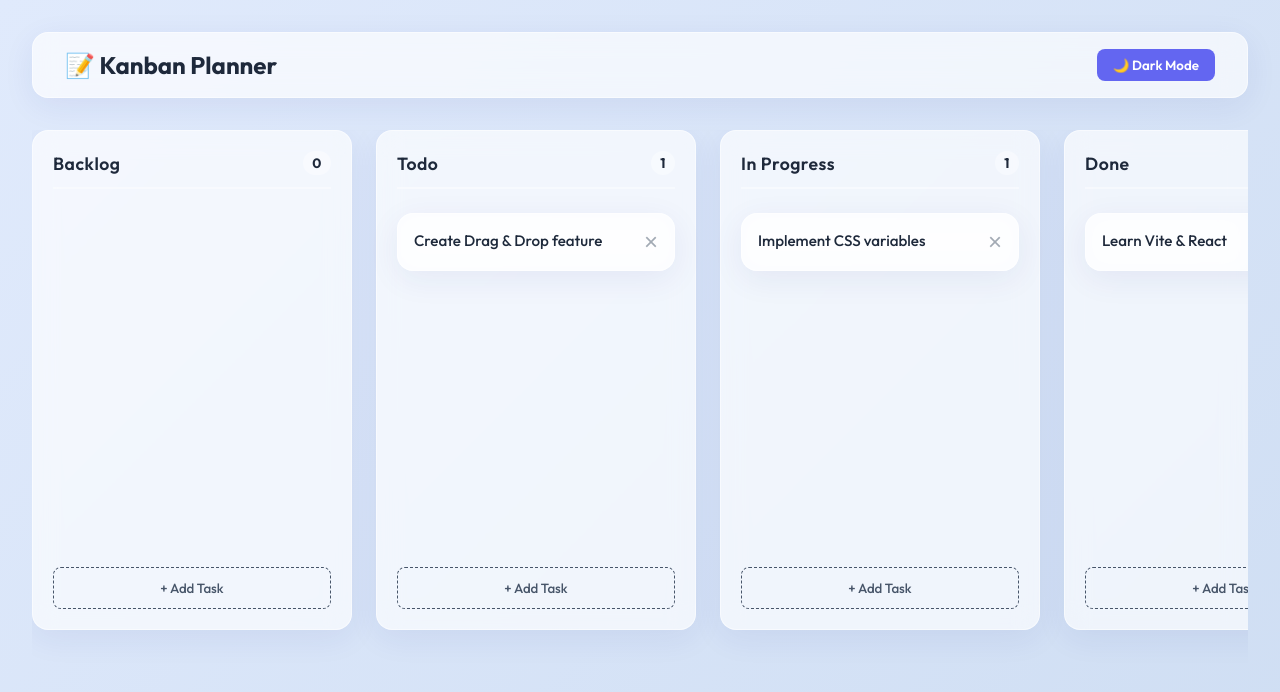
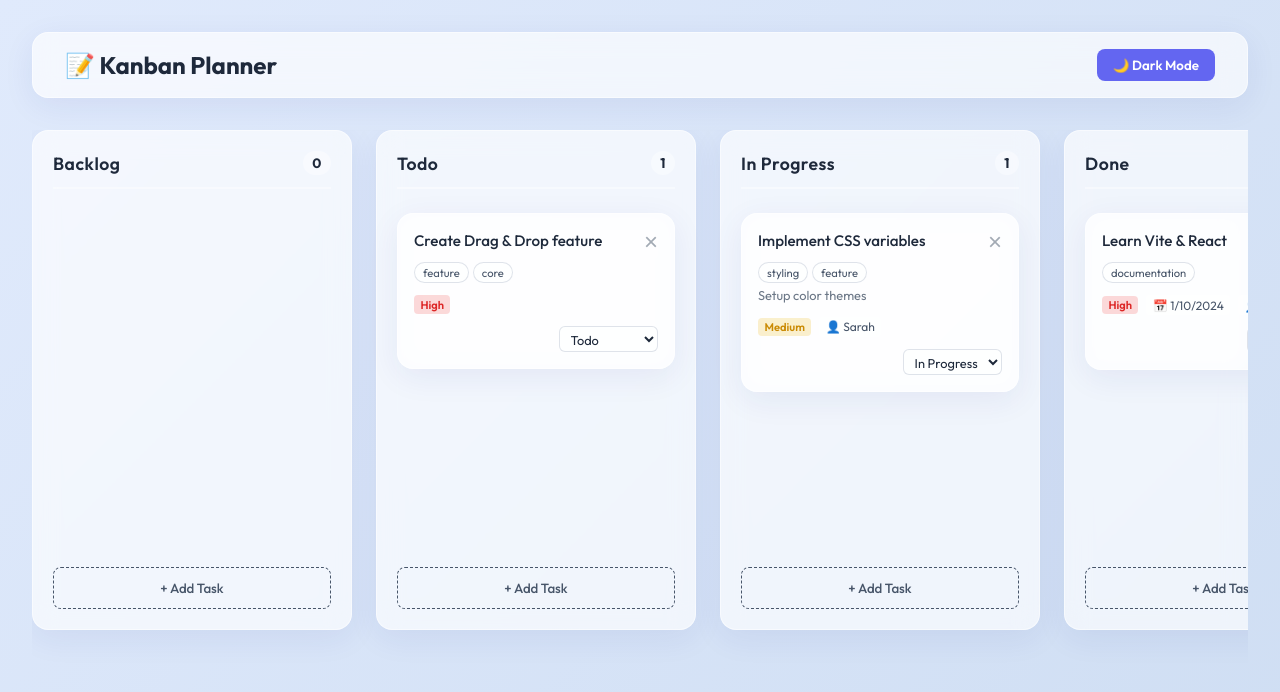
Before and after one commit to TalhaNALBANT/kanban-planner, a React (Vite) app: page / in a window 1280 px wide. Shown: the top 692 px of the page. Built offline with nearby package versions, Linux system fonts and the light colour scheme.

Commit message:
add advanced task metadata and direct status changing

```diff
--- a/src/components/Board.jsx
+++ b/src/components/Board.jsx
@@ -15,9 +15,9 @@ export default function Board() {
             }
         }
         return [
-            { id: '1', title: 'Learn Vite & React', status: 'Done' },
-            { id: '2', title: 'Implement CSS variables', status: 'In Progress' },
-            { id: '3', title: 'Create Drag & Drop feature', status: 'Todo' }
+            { id: '1', title: 'Learn Vite & React', description: '', status: 'Done', priority: 'High', tags: ['documentation'], assignee: 'Alex', dueDate: '2024-01-10' },
+            { id: '2', title: 'Implement CSS variables', description: 'Setup color themes', status: 'In Progress', priority: 'Medium', tags: ['styling', 'feature'], assignee: 'Sarah', dueDate: '' },
+            { id: '3', title: 'Create Drag & Drop feature', description: '', status: 'Todo', priority: 'High', tags: ['feature', 'core'], assignee: '', dueDate: '' }
         ];
     });
 
@@ -58,7 +58,11 @@ export default function Board() {
             id: crypto.randomUUID(),
             title: taskData.title.trim(),
             description: taskData.description.trim(),
-            status: activeColumn
+            status: activeColumn,
+            priority: taskData.priority,
+            tags: taskData.tags ? taskData.tags.split(',').map(t => t.trim()).filter(Boolean) : [],
+            assignee: taskData.assignee.trim(),
+            dueDate: taskData.dueDate
         };
 
         setTasks([...tasks, newTask]);
@@ -69,6 +73,15 @@ export default function Board() {
         if (window.confirm("Are you sure you want to delete this task?")) {
             setTasks(tasks.filter(t => t.id !== taskId));
         }
+    };
+
+    const handleMoveTask = (taskId, newStatus) => {
+        setTasks(prevTasks => prevTasks.map(task => {
+            if (task.id === taskId) {
+                return { ...task, status: newStatus };
+            }
+            return task;
+        }));
     };
 
     return (
@@ -84,6 +97,8 @@ export default function Board() {
                         onDrop={handleDrop}
                         onAddTask={() => openAddTaskModal(col)}
                         onDeleteTask={deleteTask}
+                        allColumns={COLUMNS}
+                        onMoveTask={handleMoveTask}
                     />
                 ))}
             </div>
--- a/src/components/Column.jsx
+++ b/src/components/Column.jsx
@@ -1,6 +1,6 @@
 import TaskCard from './TaskCard';
 
-export default function Column({ title, tasks, onDragStart, onDragOver, onDrop, onAddTask, onDeleteTask }) {
+export default function Column({ title, tasks, onDragStart, onDragOver, onDrop, onAddTask, onDeleteTask, allColumns, onMoveTask }) {
     return (
         <div
             className="column glass-panel"
@@ -19,6 +19,8 @@ export default function Column({ title, tasks, onDragStart, onDragOver, onDrop,
                         task={task}
                         onDragStart={onDragStart}
                         onDelete={onDeleteTask}
+                        allColumns={allColumns}
+                        onMoveTask={onMoveTask}
                     />
                 ))}
             </div>
--- a/src/components/TaskCard.jsx
+++ b/src/components/TaskCard.jsx
@@ -1,4 +1,4 @@
-export default function TaskCard({ task, onDragStart, onDelete }) {
+export default function TaskCard({ task, onDragStart, onDelete, allColumns, onMoveTask }) {
     return (
         <div
             className="task-card glass-panel"
@@ -6,9 +6,8 @@ export default function TaskCard({ task, onDragStart, onDelete }) {
             onDragStart={(e) => onDragStart(e, task.id)}
         >
             <div className="task-content">
+                <div className="task-header">
                     <p className="task-title">{task.title}</p>
-                {task.description && <p className="task-desc">{task.description}</p>}
-            </div>
                     <button
                         className="delete-btn"
                         onClick={() => onDelete(task.id)}
@@ -17,5 +16,42 @@ export default function TaskCard({ task, onDragStart, onDelete }) {
                         ×
                     </button>
                 </div>
+                {task.tags && task.tags.length > 0 && (
+                    <div className="task-tags">
+                        {task.tags.map(tag => (
+                            <span key={tag} className="tag">{tag}</span>
+                        ))}
+                    </div>
+                )}
+                {task.description && <p className="task-desc">{task.description}</p>}
+
+                <div className="task-meta">
+                    {task.priority && (
+                        <span className={`priority-badge priority-${task.priority.toLowerCase()}`}>
+                            {task.priority}
+                        </span>
+                    )}
+                    {task.dueDate && (
+                        <span className="due-date">📅 {new Date(task.dueDate).toLocaleDateString()}</span>
+                    )}
+                    {task.assignee && (
+                        <span className="assignee">👤 {task.assignee}</span>
+                    )}
+                </div>
+                <div className="task-footer">
+                    <select
+                        className="status-select"
+                        value={task.status}
+                        onChange={(e) => onMoveTask(task.id, e.target.value)}
+                        onPointerDown={(e) => e.stopPropagation()}
+                        onMouseDown={(e) => e.stopPropagation()}
+                    >
+                        {allColumns.map(col => (
+                            <option key={col} value={col}>{col}</option>
+                        ))}
+                    </select>
+                </div>
+            </div>
+        </div>
     );
 }
--- a/src/components/TaskModal.jsx
+++ b/src/components/TaskModal.jsx
@@ -3,12 +3,16 @@ import { useState } from 'react';
 export default function TaskModal({ columnName, onClose, onSave }) {
     const [title, setTitle] = useState('');
     const [description, setDescription] = useState('');
+    const [priority, setPriority] = useState('Medium');
+    const [tags, setTags] = useState('');
+    const [assignee, setAssignee] = useState('');
+    const [dueDate, setDueDate] = useState('');
 
     const handleSubmit = (e) => {
         e.preventDefault();
         if (!title.trim()) return;
 
-        onSave({ title, description });
+        onSave({ title, description, priority, tags, assignee, dueDate });
     };
 
     return (
@@ -37,11 +41,60 @@ export default function TaskModal({ columnName, onClose, onSave }) {
                         <label>Description (Optional)</label>
                         <textarea
                             className="modal-input"
-                            rows="4"
+                            rows="3"
                             placeholder="Add more details about this task..."
                             value={description}
                             onChange={(e) => setDescription(e.target.value)}
                         />
+                    </div>
+
+                    <div className="form-row">
+                        <div className="form-group">
+                            <label>Priority</label>
+                            <select
+                                className="modal-input"
+                                value={priority}
+                                onChange={(e) => setPriority(e.target.value)}
+                            >
+                                <option value="Low">Low</option>
+                                <option value="Medium">Medium</option>
+                                <option value="High">High</option>
+                            </select>
+                        </div>
+
+                        <div className="form-group">
+                            <label>Due Date</label>
+                            <input
+                                type="date"
+                                className="modal-input"
+                                value={dueDate}
+                                onChange={(e) => setDueDate(e.target.value)}
+                            />
+                        </div>
+                    </div>
+
+                    <div className="form-row">
+                        <div className="form-group">
+                            <label>Assignee</label>
+                            <input
+                                type="text"
+                                className="modal-input"
+                                placeholder="e.g., Alex"
+                                value={assignee}
+                                onChange={(e) => setAssignee(e.target.value)}
+                            />
+                        </div>
+
+                        <div className="form-group">
+                            <label>Tags (Comma separated)</label>
+                            <input
+                                type="text"
+                                className="modal-input"
+                                placeholder="e.g., bug, ui"
+                                value={tags}
+                                onChange={(e) => setTags(e.target.value)}
+                            />
+                        </div>
                     </div>
 
                     <div className="modal-actions">
--- a/src/index.css
+++ b/src/index.css
@@ -130,8 +130,8 @@ body {
 .task-card {
   padding: 1rem;
   display: flex;
-  justify-content: space-between;
-  align-items: flex-start;
+  flex-direction: column;
+  gap: 0.5rem;
   cursor: grab;
   background: var(--surface-primary);
 }
@@ -194,6 +194,14 @@ body {
   display: flex;
   flex-direction: column;
   gap: 0.25rem;
+  width: 100%;
+}
+
+.task-header {
+  display: flex;
+  justify-content: space-between;
+  align-items: flex-start;
+  width: 100%;
 }
 
 .task-title {
@@ -206,8 +214,33 @@ body {
   opacity: 0.8;
   display: -webkit-box;
   -webkit-line-clamp: 2;
+  line-clamp: 2;
   -webkit-box-orient: vertical;
   overflow: hidden;
+}
+
+.task-footer {
+  display: flex;
+  justify-content: flex-end;
+  margin-top: 0.5rem;
+}
+
+.status-select {
+  background: var(--surface-secondary);
+  border: 1px solid rgba(148, 163, 184, 0.3);
+  color: var(--text-primary);
+  border-radius: 6px;
+  padding: 0.2rem 0.4rem;
+  font-size: 0.8rem;
+  font-family: inherit;
+  cursor: pointer;
+  transition: border 0.2s, box-shadow 0.2s;
+  outline: none;
+}
+
+.status-select:focus {
+  border-color: var(--accent-color);
+  box-shadow: 0 0 0 2px rgba(99, 102, 241, 0.2);
 }
 
 /* Modal Overlay & Animations */
@@ -349,3 +382,84 @@ body {
   background: var(--accent-hover);
   transform: translateY(-1px);
 }
+
+/* Kanban Additional Fields */
+
+.form-row {
+  display: flex;
+  gap: 1rem;
+}
+
+.form-row .form-group {
+  flex: 1;
+}
+
+.task-tags {
+  display: flex;
+  flex-wrap: wrap;
+  gap: 0.25rem;
+  margin-top: 0.25rem;
+}
+
+.tag {
+  background: var(--surface-secondary);
+  border: 1px solid rgba(148, 163, 184, 0.3);
+  padding: 0.15rem 0.5rem;
+  border-radius: 12px;
+  font-size: 0.7rem;
+  color: var(--text-secondary);
+}
+
+.task-meta {
+  display: flex;
+  flex-wrap: wrap;
+  gap: 0.5rem;
+  margin-top: 0.5rem;
+  align-items: center;
+  font-size: 0.75rem;
+  color: var(--text-secondary);
+}
+
+.priority-badge {
+  padding: 0.15rem 0.4rem;
+  border-radius: 4px;
+  font-weight: 600;
+  font-size: 0.7rem;
+}
+
+.priority-low {
+  background: rgba(34, 197, 94, 0.2);
+  color: #16a34a;
+}
+
+.priority-medium {
+  background: rgba(234, 179, 8, 0.2);
+  color: #ca8a04;
+}
+
+.priority-high {
+  background: rgba(239, 68, 68, 0.2);
+  color: #dc2626;
+}
+
+:root[data-theme='dark'] .priority-low {
+  color: #4ade80;
+}
+
+:root[data-theme='dark'] .priority-medium {
+  color: #facc15;
+}
+
+:root[data-theme='dark'] .priority-high {
+  color: #f87171;
+}
+
+.due-date,
+.assignee {
+  display: flex;
+  align-items: center;
+  gap: 0.2rem;
+  background: var(--surface-secondary);
+  padding: 0.15rem 0.4rem;
+  border-radius: 4px;
+}
```
Lines whose indentation alone changed are shown as unchanged.
